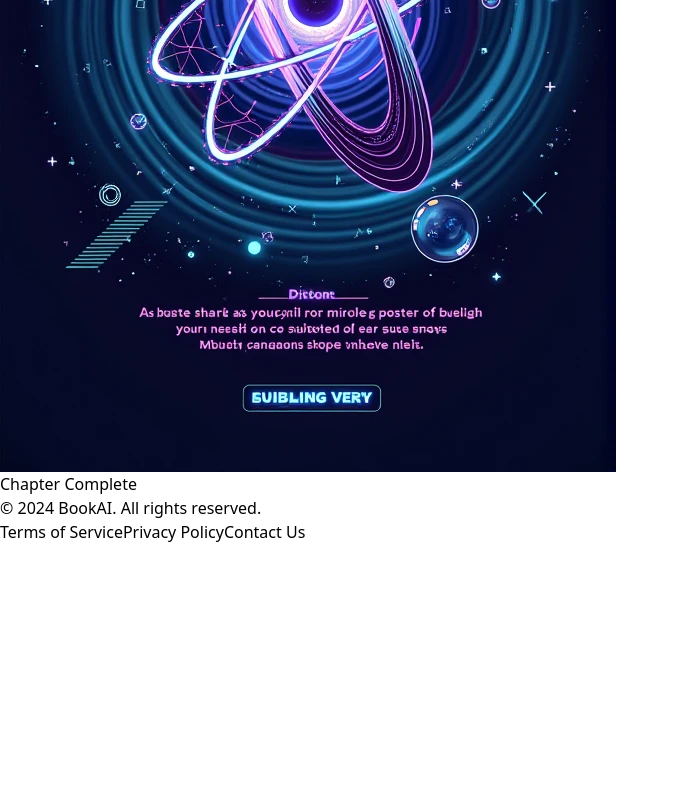
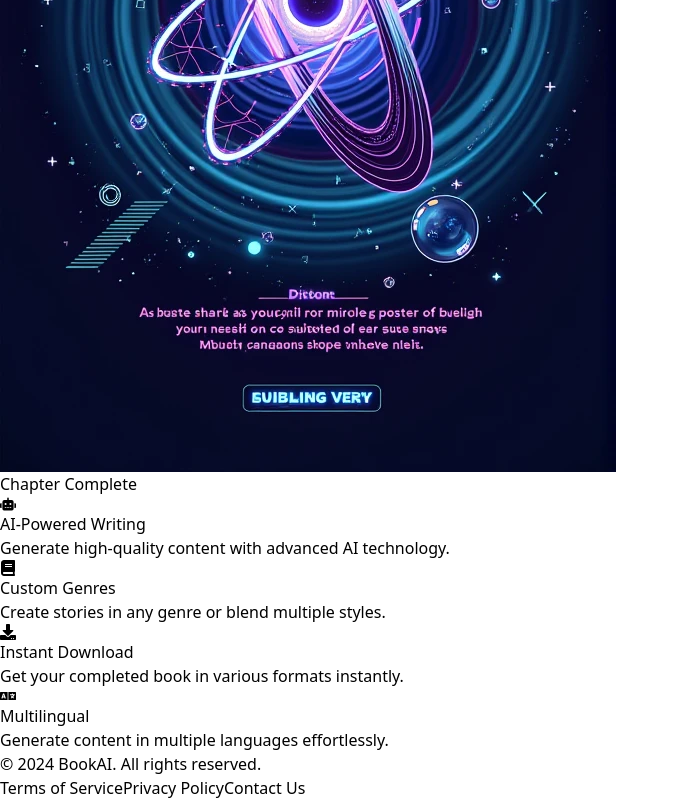
Before and after one commit to amankashyap004/book-edge-evolve, a React (Vite) app: page / in a window 1280 px wide. Shown: the part 1810-2610 px from the top of the page, without its empty margins (0-679 px from the left). Before the commit the page ends 2354 px from the top, so only its background shows below. Built offline with nearby package versions, Linux system fonts and the light colour scheme.

Commit message:
create: features section

```diff
--- /dev/null
+++ b/src/components/home/Features.tsx
@@ -0,0 +1,52 @@
+import React from "react";
+import { FaRobot, FaBook, FaDownload, FaLanguage } from "react-icons/fa";
+
+const features = [
+  {
+    icon: <FaRobot />,
+    title: "AI-Powered Writing",
+    description: "Generate high-quality content with advanced AI technology.",
+  },
+  {
+    icon: <FaBook />,
+    title: "Custom Genres",
+    description: "Create stories in any genre or blend multiple styles.",
+  },
+  {
+    icon: <FaDownload />,
+    title: "Instant Download",
+    description: "Get your completed book in various formats instantly.",
+  },
+  {
+    icon: <FaLanguage />,
+    title: "Multilingual",
+    description: "Generate content in multiple languages effortlessly.",
+  },
+];
+
+const Features: React.FC = () => {
+  return (
+    <div className="flex justify-center items-center w-full">
+      <div className="container px-4 lg:px-40 py-4 lg:py-8 flex justify-center items-center w-full">
+        <div className="grid grid-cols-1 lg:grid-cols-4 gap-4 lg:gap-6">
+          {features.map((feature, index) => (
+            <div
+              key={index}
+              className="group flex flex-col justify-center items-center gap-2 transition-all duration-300 hover:-translate-y-2 shadow p-4"
+            >
+              <div className="flex justify-center items-center text-2xl text-white transition-all duration-300 hover:opacity-90 bg-gradient-to-r from-[#8a2be2] to-[#4b0082] group-hover:from-[#4b0082] group-hover:to-[#8a2be2] rounded-full w-10 lg:w-14 h-10 lg:h-14 cursor-pointer">
+                {feature.icon}
+              </div>
+              <div className="flex flex-col justify-center items-center text-center">
+                <h2 className="font-semibold text-lg">{feature.title}</h2>
+                <p>{feature.description}</p>
+              </div>
+            </div>
+          ))}
+        </div>
+      </div>
+    </div>
+  );
+};
+
+export default Features;
--- a/src/components/home/HomePage.tsx
+++ b/src/components/home/HomePage.tsx
@@ -1,12 +1,14 @@
 import React from "react";
 import HeroSection from "./HeroSection";
 import FeaturePost from "./FeaturePost";
+import Features from "./Features";
 
 const HomePage: React.FC = () => {
   return (
     <div className="flex flex-col justify-center items-center w-full gap-4 lg:gap-16">
       <HeroSection />
       <FeaturePost />
+      <Features/>
     </div>
   );
 };
```
